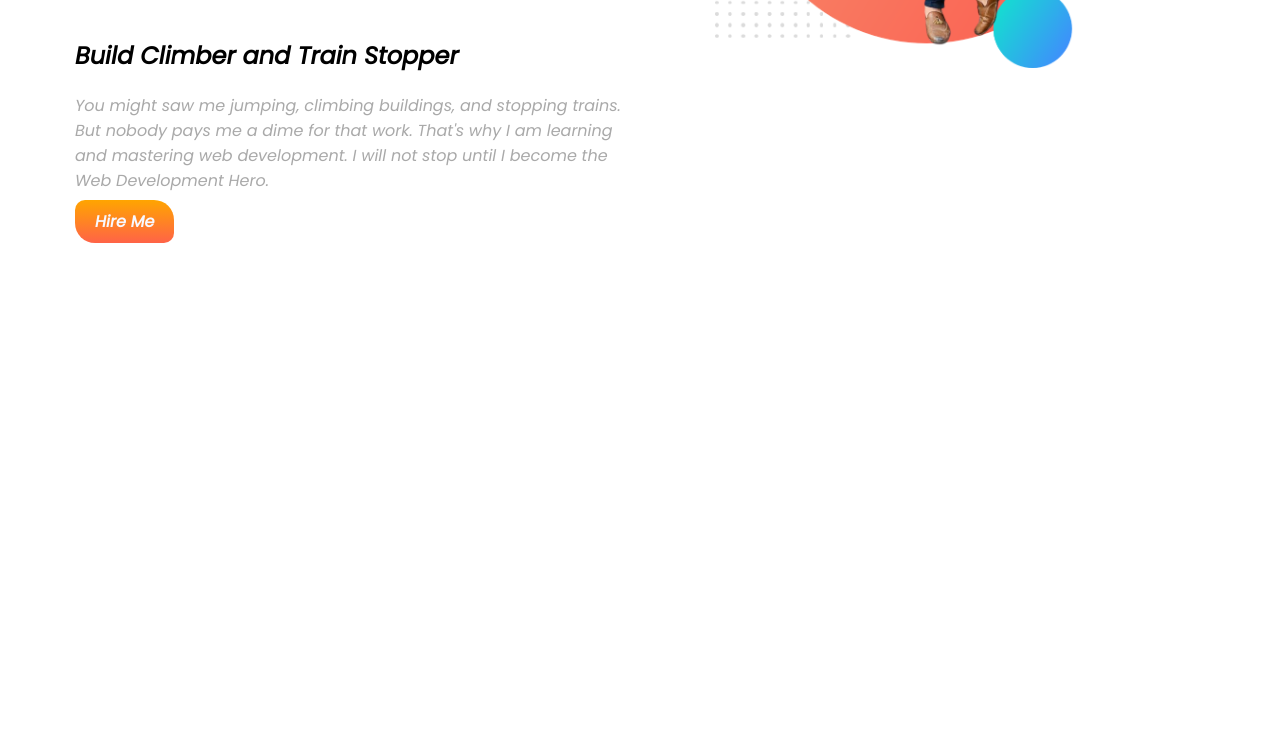
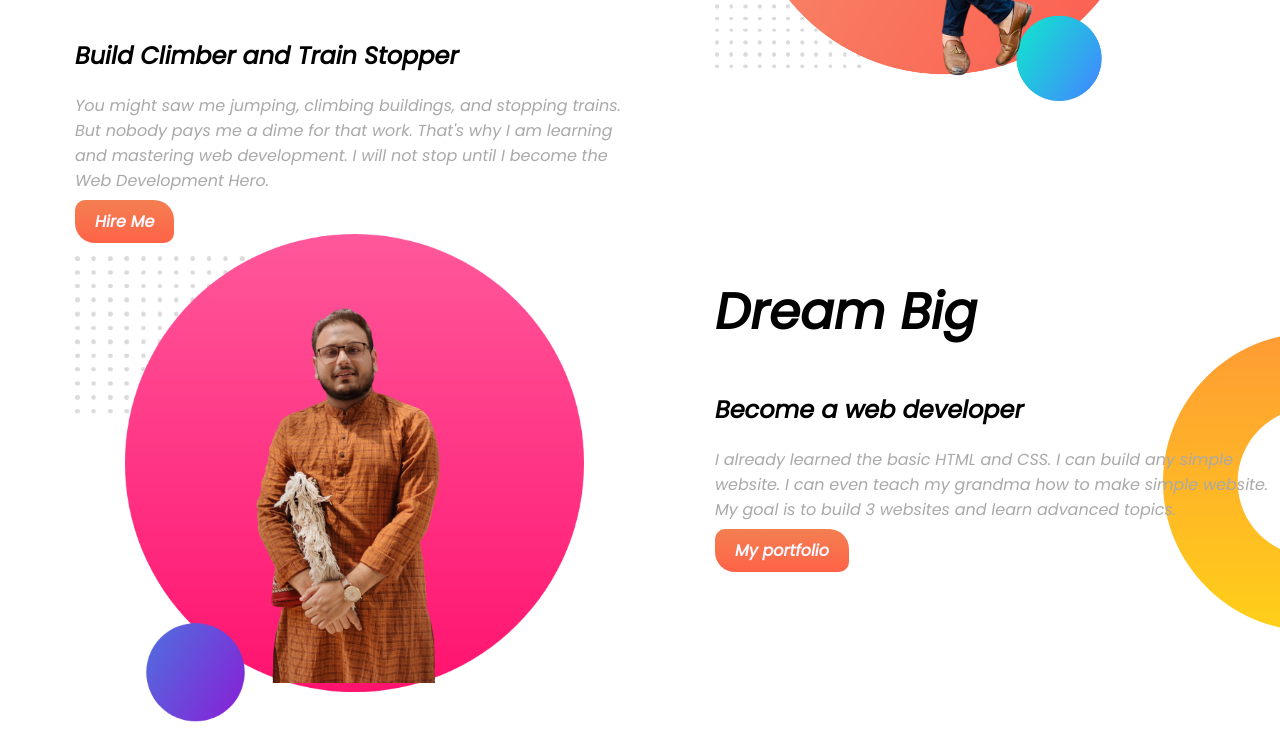
Before and after one commit to nabil012/nabil-portfolio, a plain HTML site: page index.html in a window 1280 px wide. Shown: the part 375-1104 px from the top of the page. Before the commit the page ends 800 px from the top, so only its background shows below. Drawn offline with Linux system fonts and the light colour scheme.

Commit message:
secondbanner

```diff
--- a/index.html
+++ b/index.html
@@ -15,13 +15,33 @@
     <div class="half-width">
         <h1>Welcome to <br> <br>My<span class="h1color"> HTML Based Portfolio</span> Website</h1>
      <h2> Build Climber and Train Stopper</h2>
-     <p class="para1">You might saw me jumping, climbing buildings, and stopping trains. But nobody pays me a dime for that work. That's why I am learning and mastering web development. I will not stop until I become the Web Development Hero.</p>
-     <a class="hiring-link" href="https://www.facebook.com/saeedhasan.nabil.1/">Hire Me</a>
+     <p class="para">You might saw me jumping, climbing buildings, and stopping trains. But nobody pays me a dime for that work. That's why I am learning and mastering web development. I will not stop until I become the Web Development Hero.</p>
+     <a class="link-button" href="https://www.facebook.com/saeedhasan.nabil.1/">Hire Me</a>
     </div>
      <div  class="half-width">
          <img src="images/my-bg.png" alt="">
     </div>
 
 </section>
+
+
+<section class="banner2">
+    <div class="secondhalf-width">
+        <img src="images/my2.png" alt="">
+    </div>
+    <div class="secondhalf-width">
+        <h1>
+            Dream Big
+        </h1>
+        <h2>
+            Become a web developer
+        </h2>
+        <p class="para">
+            I already learned the basic HTML and CSS. I can build any simple website. I can even teach my grandma how to make simple website. My goal is to build 3 websites and learn advanced topics.
+        </p>
+
+    <a class="link-button" target="_blank" href="http://127.0.0.1:5500/index.html">My portfolio</a>
+    </div>
+</section>
 </body>
 </html>
--- a/style.css
+++ b/style.css
@@ -9,15 +9,15 @@ h1 {
   color: orange;
   font-size: 60px;
 }
-section {
+/* section {
   display: flex;
-}
-.para1 {
+} */
+.para {
   color: darkgrey;
 }
-.hiring-link {
+.link-button {
   text-decoration: none;
-  background-image: linear-gradient(orange, tomato);
+  background-image: linear-gradient(rgb(243, 127, 81), tomato);
   padding: 10px 20px;
   border-radius: 10px 20px;
   color: ghostwhite;
@@ -28,10 +28,26 @@ section {
   padding-left: 75px;
 }
 .half-width img {
-  width: 70%;
+  width: 76%;
   padding-top: 50px;
 }
 .banner1 {
   background-image: url(images/top-banner.png);
   background-repeat: no-repeat;
+  display: flex;
 }
+
+.secondhalf-width {
+  width: 50%;
+  padding-left: 75px;
+}
+.secondhalf-width img {
+  width: 90%;
+}
+.banner2 {
+  padding-top: px;
+  display: flex;
+  background-image: url(images/dream-bg.png);
+  background-repeat: no-repeat;
+  background-position: right;
+}
```
Also changed, not shown: images/my.png (added), images/my2.png (added).
